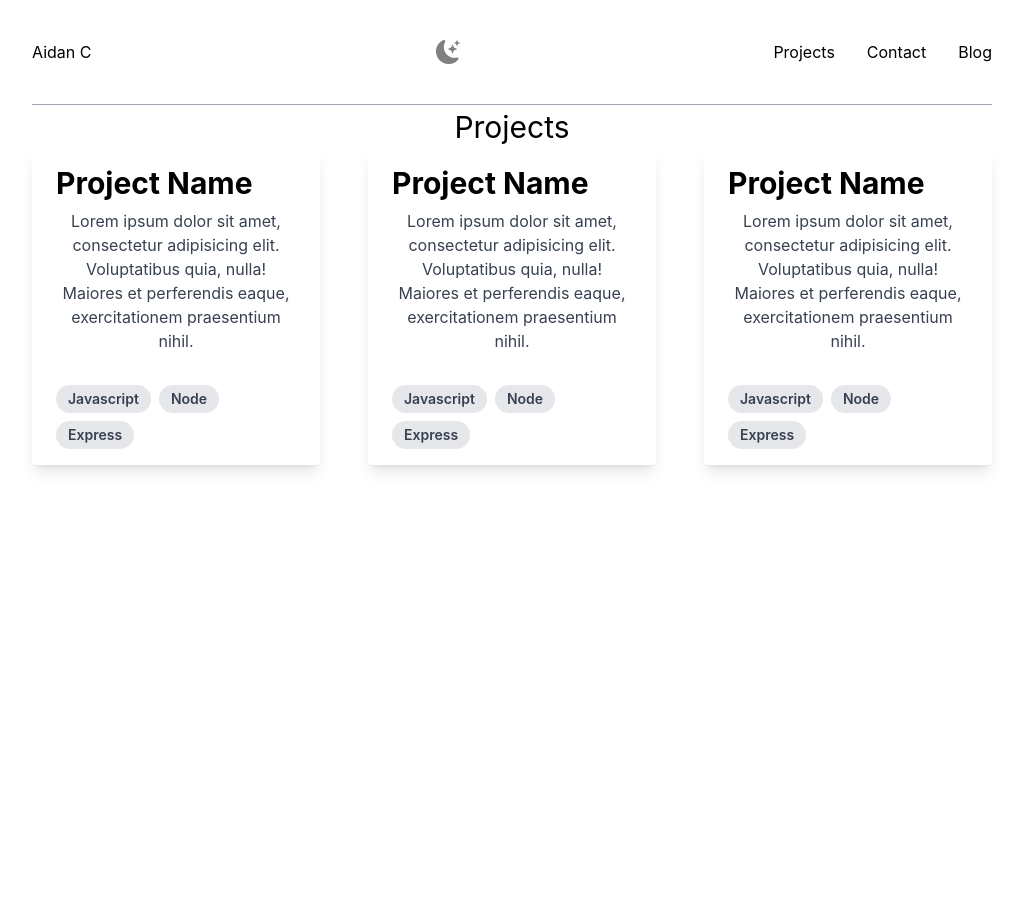
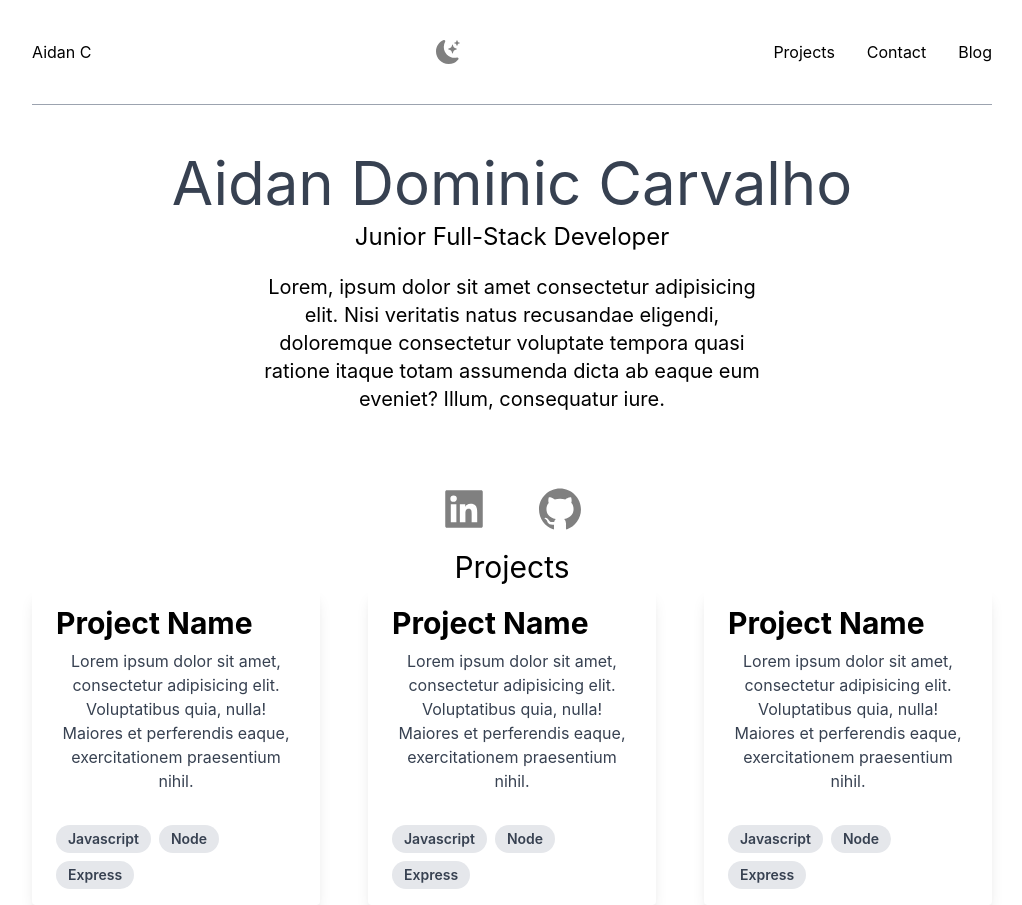
Before and after one commit to DomDevs2000/React-NextJS-Personal-Website, a Next.js app: page / in a window 1280 px wide. Shown: the whole page, without its empty margins (128-1150 px from the left). Before the commit the page ends 800 px from the top, so only its background shows below. Built offline with nearby package versions, Linux system fonts and the light colour scheme.

Commit message:
converted anchor tags to NextJS Link elements

```diff
--- a/components/nav.tsx
+++ b/components/nav.tsx
@@ -1,5 +1,6 @@
 import React, { FC, useState } from 'react';
 import { BsFillMoonStarsFill } from 'react-icons/bs';
+import Link from 'next/link';
 
 type NavProp = {
 	theme: boolean;
@@ -50,13 +51,13 @@ const Nav: FC<NavProp> = ({ theme, setTheme }) => {
 							</button>
 							<ul className='MENU-LINK-MOBILE-OPEN flex flex-col items-center justify-between min-h-[250px] dark:text-white'>
 								<li className='border-b border-gray-400 my-8 uppercase'>
-									<a href='/projects'>Projects</a>
+									<Link href='/projects'>Projects </Link>
 								</li>
 								<li className='border-b border-gray-400 my-8 uppercase '>
-									<a href='/contact'>Contact Me</a>
+									<Link href='/contact'>Contact Me</Link>
 								</li>
 								<li className='border-b border-gray-400 my-8 uppercase'>
-									<a href='/blog'>Blog</a>
+									<Link href='/blog'>Blog</Link>
 								</li>
 							</ul>
 						</div>
@@ -64,7 +65,7 @@ const Nav: FC<NavProp> = ({ theme, setTheme }) => {
 
 					<ul className='DESKTOP-MENU hidden space-x-8 lg:flex dark:text-white'>
 						<li className='hover:underline'>
-							<a href='/projects'>Projects</a>
+							<Link href='/projects'>Projects </Link>
 						</li>
 						<li className='hover:underline'>
 							<a href='/contact'>Contact</a>
--- a/pages/index.tsx
+++ b/pages/index.tsx
@@ -6,8 +6,9 @@ import Projects from '../components/projects';
 import fs, { readdirSync } from 'fs';
 import path from 'path';
 import matter from 'gray-matter';
+import { AiFillGithub, AiFillLinkedin } from 'react-icons/ai';
 
-const Home: NextPage = (posts) => {
+const Home: NextPage = () => {
 	const [darkMode, setDarkMode] = useState(false);
 
 	const theme = darkMode ? 'dark' : 'light';
@@ -21,12 +22,32 @@ const Home: NextPage = (posts) => {
 
 			<main className={'bg-white px-10 md:px-20 lg:px-40 dark:bg-gray-900'}>
 				<Nav theme={darkMode} setTheme={setDarkMode}></Nav>
+				<div className='text-center p-10 dark:text-white'>
+					<h2 className='text-5xl text-gray-700 py-2 text-grey-800 md:text-6xl'>
+						Aidan Dominic Carvalho
+					</h2>
+					<h3 className='text-2xl'>Junior Full-Stack Developer</h3>
+					<p className='text-md py-5 leading-8 text-gray md:text-xl max-w-lg mx-auto'>
+						Lorem, ipsum dolor sit amet consectetur adipisicing elit. Nisi
+						veritatis natus recusandae eligendi, doloremque consectetur
+						voluptate tempora quasi ratione itaque totam assumenda dicta ab
+						eaque eum eveniet? Illum, consequatur iure.
+					</p>
+				</div>
+				<div className='text-5xl flex justify-center gap-12 py-3'>
+					<a href='#'>
+						<AiFillLinkedin color='gray' />
+					</a>
+					<a href='https://github.com/AidanC2000'>
+						<AiFillGithub color='gray' />
+					</a>
+				</div>
 				<Projects></Projects>
 				<section>
 					{/* <div className='posts'>
-						{posts.map((post, index) => {
-							<h3>{post.frontmatter.title}</h3>;
-						})}
+						{posts.map((post, index) => (
+							<h3>{post.frontmatter.title}</h3>
+						))}
 					</div> */}
 				</section>
 			</main>
@@ -48,13 +69,14 @@ export async function getStaticProps() {
 			path.join('posts', filename),
 			'utf-8'
 		);
-
+		// parses down data & renames data to frontmatter
 		const { data: frontmatter } = matter(markdownWithMeta);
 		return {
 			slug,
 			frontmatter,
 		};
 	});
+	console.log(files);
 	console.log(posts);
 	return {
 		props: {
```
Also changed, not shown: pages/projects.tsx (deleted).
